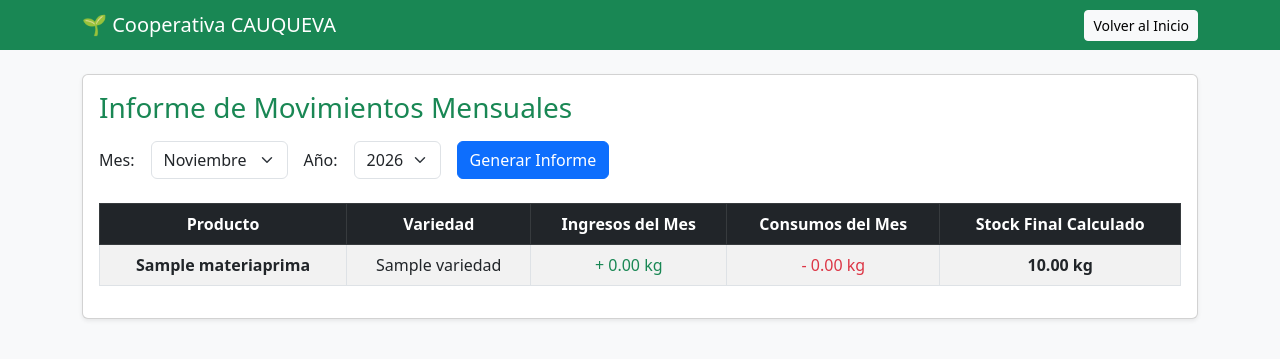
After one commit to lamascristian-wq/Cauqueva, a Django app: page /informes/ in a window 1280 px wide. The commit adds this page. Shown: the top 359 px of the page. Run offline with Django 4.2, Linux system fonts and the light colour scheme; tables that the repository leaves empty hold one stand-in row (values such as "Sample post").

Commit message:
implementa módulo de informes mensuales y finaliza flujo core

```diff
--- /dev/null
+++ b/inventario/templates/inventario/informe.html
@@ -0,0 +1,92 @@
+<!DOCTYPE html>
+<html lang="es">
+<head>
+    <meta charset="UTF-8">
+    <meta name="viewport" content="width=device-width, initial-scale=1.0">
+    <title>Informes Mensuales - CAUQUEVA</title>
+    <link href="https://cdn.jsdelivr.net/npm/bootstrap@5.3.0/dist/css/bootstrap.min.css" rel="stylesheet">
+</head>
+<body class="bg-light">
+
+    <nav class="navbar navbar-dark bg-success mb-4">
+        <div class="container">
+            <span class="navbar-brand mb-0 h1">🌱 Cooperativa CAUQUEVA</span>
+            <a href="{% url 'dashboard' %}" class="btn btn-sm btn-light">Volver al Inicio</a>
+        </div>
+    </nav>
+
+    <div class="container">
+        <div class="card shadow-sm mb-4">
+            <div class="card-body">
+                <h3 class="card-title text-success mb-3">Informe de Movimientos Mensuales</h3>
+
+                <!-- Filtro de período -->
+                <form method="GET" class="row g-3 align-items-center mb-4">
+                    <div class="col-auto">
+                        <label for="mes" class="col-form-label">Mes:</label>
+                    </div>
+                    <div class="col-auto">
+                        <select name="mes" id="mes" class="form-select">
+                            <!-- Creamos las opciones del 1 al 12. Preseleccionamos el actual -->
+                            <option value="1" {% if mes_seleccionado == 1 %}selected{% endif %}>Enero</option>
+                            <option value="2" {% if mes_seleccionado == 2 %}selected{% endif %}>Febrero</option>
+                            <option value="3" {% if mes_seleccionado == 3 %}selected{% endif %}>Marzo</option>
+                            <option value="4" {% if mes_seleccionado == 4 %}selected{% endif %}>Abril</option>
+                            <option value="5" {% if mes_seleccionado == 5 %}selected{% endif %}>Mayo</option>
+                            <option value="6" {% if mes_seleccionado == 6 %}selected{% endif %}>Junio</option>
+                            <option value="7" {% if mes_seleccionado == 7 %}selected{% endif %}>Julio</option>
+                            <option value="8" {% if mes_seleccionado == 8 %}selected{% endif %}>Agosto</option>
+                            <option value="9" {% if mes_seleccionado == 9 %}selected{% endif %}>Septiembre</option>
+                            <option value="10" {% if mes_seleccionado == 10 %}selected{% endif %}>Octubre</option>
+                            <option value="11" {% if mes_seleccionado == 11 %}selected{% endif %}>Noviembre</option>
+                            <option value="12" {% if mes_seleccionado == 12 %}selected{% endif %}>Diciembre</option>
+                        </select>
+                    </div>
+                    <div class="col-auto">
+                        <label for="anio" class="col-form-label">Año:</label>
+                    </div>
+                    <div class="col-auto">
+                        <select name="anio" id="anio" class="form-select">
+                            {% for a in anios %}
+                                <option value="{{ a }}" {% if anio_seleccionado == a %}selected{% endif %}>{{ a }}</option>
+                            {% endfor %}
+                        </select>
+                    </div>
+                    <div class="col-auto">
+                        <button type="submit" class="btn btn-primary">Generar Informe</button>
+                    </div>
+                </form>
+
+                <!-- Tabla de resultados -->
+                <table class="table table-bordered table-striped text-center align-middle">
+                    <thead class="table-dark">
+                        <tr>
+                            <th>Producto</th>
+                            <th>Variedad</th>
+                            <th>Ingresos del Mes</th>
+                            <th>Consumos del Mes</th>
+                            <th>Stock Final Calculado</th>
+                        </tr>
+                    </thead>
+                    <tbody>
+                        {% for item in reporte %}
+                        <tr>
+                            <td><strong>{{ item.nombre }}</strong></td>
+                            <td>{{ item.variedad }}</td>
+                            <td class="text-success">+ {{ item.ingresos|floatformat:2 }} {{ item.unidad }}</td>
+                            <td class="text-danger">- {{ item.consumos|floatformat:2 }} {{ item.unidad }}</td>
+                            <td class="fw-bold">{{ item.stock_total|floatformat:2 }} {{ item.unidad }}</td>
+                        </tr>
+                        {% empty %}
+                        <tr>
+                            <td colspan="5" class="text-muted">No hay materias primas para reportar.</td>
+                        </tr>
+                        {% endfor %}
+                    </tbody>
+                </table>
+            </div>
+        </div>
+    </div>
+
+</body>
+</html>
--- a/inventario/urls.py
+++ b/inventario/urls.py
@@ -7,4 +7,5 @@ urlpatterns = [
 
     # NUEVA RUTA para el historial
     path('historial/<int:id>/', views.historial_producto, name='historial_producto'),
+    path('informes/', views.generar_informe, name='informes'),
 ]
--- a/inventario/views.py
+++ b/inventario/views.py
@@ -1,7 +1,9 @@
 from django.shortcuts import render, redirect, get_object_or_404
+from django.utils import timezone
 from .models import MateriaPrima, Movimiento
 from .forms import MovimientoForm
 
+# 1. Vista del Panel Principal
 def panel_principal(request):
     materias_primas = MateriaPrima.objects.filter(activo=True)
     resumen = []
@@ -11,25 +13,14 @@ def panel_principal(request):
             for var in variedades:
                 movimientos = Movimiento.objects.filter(materia_prima=mp, variedad=var)
                 stock = sum(m.cantidad_kg * m.efecto_stock for m in movimientos)
-                resumen.append({
-                    'id_materia': mp.id, # NUEVO: Enviamos el ID para el botón
-                    'nombre': mp.nombre,
-                    'variedad': var.nombre,
-                    'stock': stock,
-                    'unidad': 'kg'
-                })
+                resumen.append({'id_materia': mp.id, 'nombre': mp.nombre, 'variedad': var.nombre, 'stock': stock, 'unidad': 'kg'})
         else:
             movimientos = Movimiento.objects.filter(materia_prima=mp, variedad__isnull=True)
             stock = sum(m.cantidad_kg * m.efecto_stock for m in movimientos)
-            resumen.append({
-                'id_materia': mp.id, # NUEVO: Enviamos el ID para el botón
-                'nombre': mp.nombre,
-                'variedad': 'Sin variedad',
-                'stock': stock,
-                'unidad': 'kg'
-            })
+            resumen.append({'id_materia': mp.id, 'nombre': mp.nombre, 'variedad': 'Sin variedad', 'stock': stock, 'unidad': 'kg'})
     return render(request, 'inventario/dashboard.html', {'productos': resumen})
 
+# 2. Vista para Registrar un Movimiento
 def registrar_producto(request):
     if request.method == 'POST':
         formulario = MovimientoForm(request.POST)
@@ -40,9 +31,37 @@ def registrar_producto(request):
         formulario = MovimientoForm()
     return render(request, 'inventario/formulario.html', {'formulario': formulario})
 
-# NUEVA VISTA: Mostrará la lista de movimientos de un producto específico
+# 3. Vista del Historial (CU-08)
 def historial_producto(request, id):
     materia = get_object_or_404(MateriaPrima, id=id)
-    # Buscamos todos los movimientos de esta materia prima (Django los ordenará por fecha automáticamente gracias al modelo)
     movimientos = Movimiento.objects.filter(materia_prima=materia)
     return render(request, 'inventario/historial.html', {'materia': materia, 'movimientos': movimientos})
+
+# 4. Vista de Informes Mensuales (CU-07)
+def generar_informe(request):
+    hoy = timezone.now()
+    mes_seleccionado = int(request.GET.get('mes', hoy.month))
+    anio_seleccionado = int(request.GET.get('anio', hoy.year))
+    materias_primas = MateriaPrima.objects.filter(activo=True)
+    reporte = []
+
+    for mp in materias_primas:
+        variedades = mp.variedad_set.filter(activo=True)
+        if variedades.exists():
+            for var in variedades:
+                movs_historicos = Movimiento.objects.filter(materia_prima=mp, variedad=var)
+                stock_total = sum(m.cantidad_kg * m.efecto_stock for m in movs_historicos)
+                movs_mes = movs_historicos.filter(fecha__year=anio_seleccionado, fecha__month=mes_seleccionado)
+                ingresos_mes = sum(m.cantidad_kg for m in movs_mes if m.efecto_stock == 1)
+                consumos_mes = sum(m.cantidad_kg for m in movs_mes if m.efecto_stock == -1)
+                reporte.append({'nombre': mp.nombre, 'variedad': var.nombre, 'ingresos': ingresos_mes, 'consumos': consumos_mes, 'stock_total': stock_total, 'unidad': 'kg'})
+        else:
+            movs_historicos = Movimiento.objects.filter(materia_prima=mp, variedad__isnull=True)
+            stock_total = sum(m.cantidad_kg * m.efecto_stock for m in movs_historicos)
+            movs_mes = movs_historicos.filter(fecha__year=anio_seleccionado, fecha__month=mes_seleccionado)
+            ingresos_mes = sum(m.cantidad_kg for m in movs_mes if m.efecto_stock == 1)
+            consumos_mes = sum(m.cantidad_kg for m in movs_mes if m.efecto_stock == -1)
+            reporte.append({'nombre': mp.nombre, 'variedad': 'Sin variedad', 'ingresos': ingresos_mes, 'consumos': consumos_mes, 'stock_total': stock_total, 'unidad': 'kg'})
+
+    contexto = {'reporte': reporte, 'mes_seleccionado': mes_seleccionado, 'anio_seleccionado': anio_seleccionado, 'anios': [hoy.year - 1, hoy.year, hoy.year + 1]}
+    return render(request, 'inventario/informe.html', contexto)
```
Also changed, not shown: inventario/templates/inventario/dashboard.html (+7 -2 lines).
